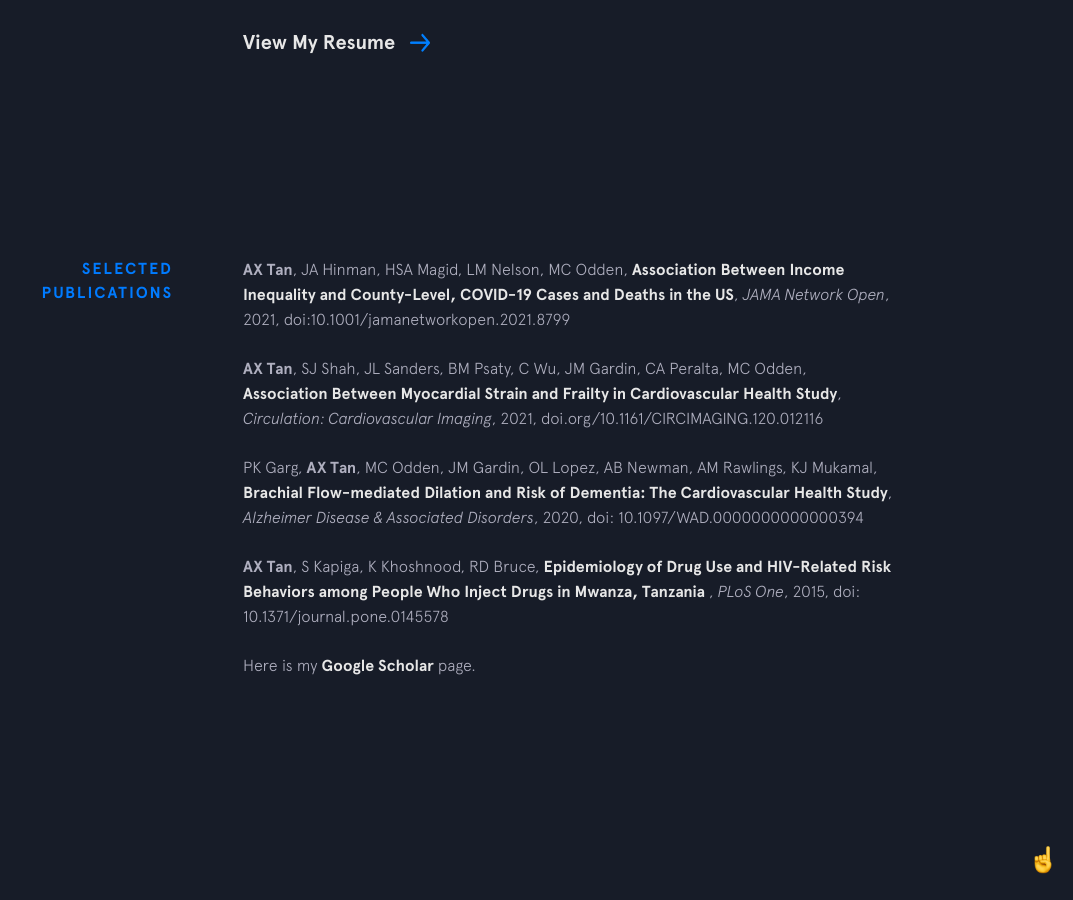
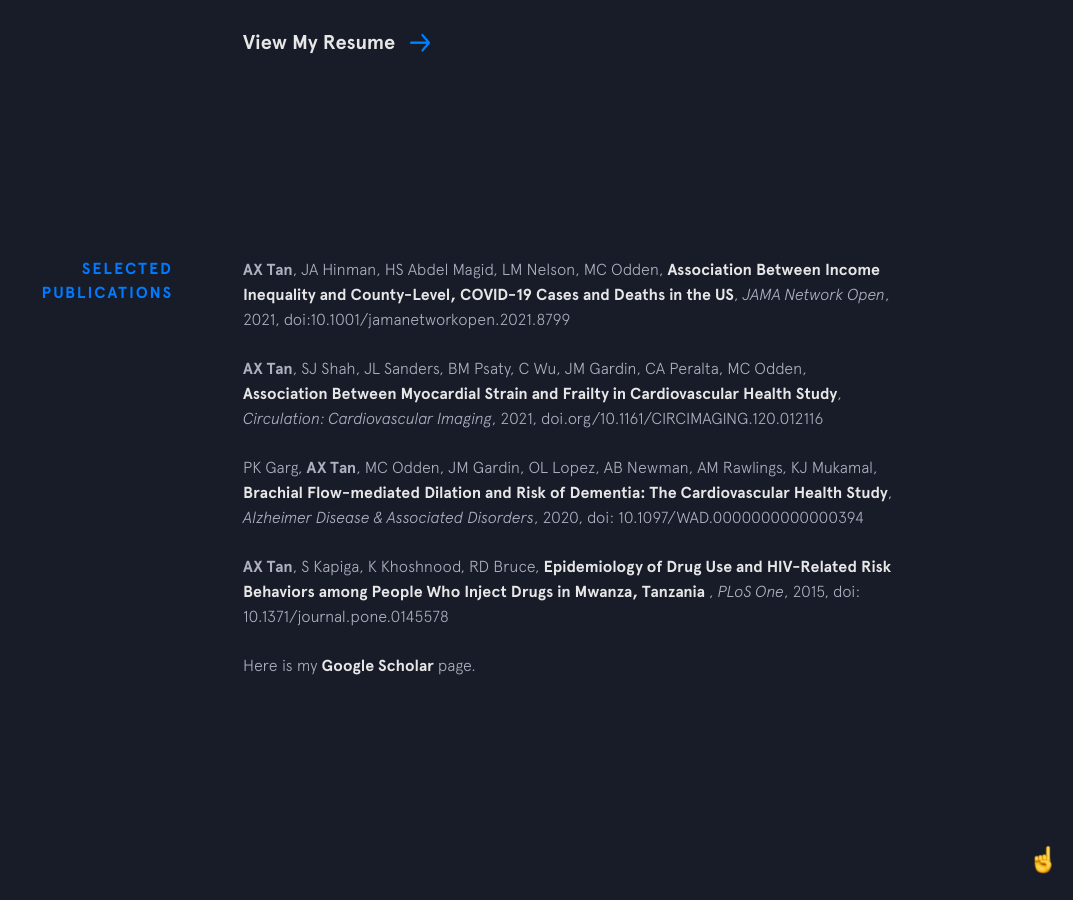
Before and after one commit to annabelxtan/annabelxtan.github.io, a Jekyll site: the page built from index.html, in a window 1280 px wide and 900 px high, scrolled down 1615 px. Shown: the whole window, without its empty margins (207-1280 px from the left). Built offline with Jekyll 4.4.1, drawn with Linux system fonts in a browser that asks for light colours; nearby versions of some CDN libraries.

Commit message:
Update publications.html

```diff
--- a/_includes/publications.html
+++ b/_includes/publications.html
@@ -5,7 +5,7 @@
     <div class="papers">
       <div class="paper">
          <p>
-      <b>AX Tan</b>, JA Hinman, HSA Magid, LM Nelson, MC Odden, <a href="https://jamanetwork.com/journals/jamanetworkopen/article-abstract/2779417">Association Between Income Inequality and County-Level, COVID-19 Cases and Deaths in the US</a>,
+      <b>AX Tan</b>, JA Hinman, HS Abdel Magid, LM Nelson, MC Odden, <a href="https://jamanetwork.com/journals/jamanetworkopen/article-abstract/2779417">Association Between Income Inequality and County-Level, COVID-19 Cases and Deaths in the US</a>,
       <i>JAMA Network Open</i>, 2021, doi:10.1001/jamanetworkopen.2021.8799
       </p>
 
```
